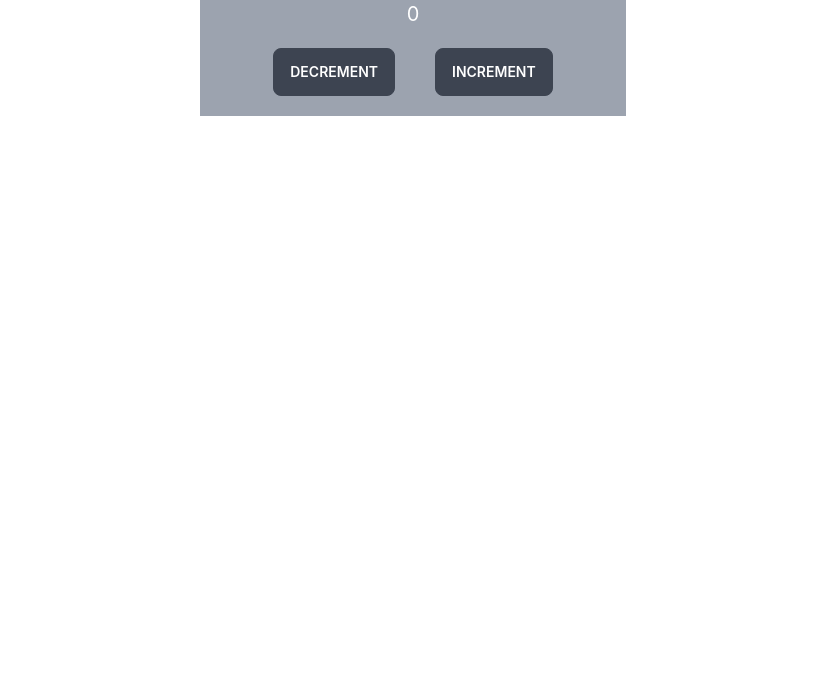
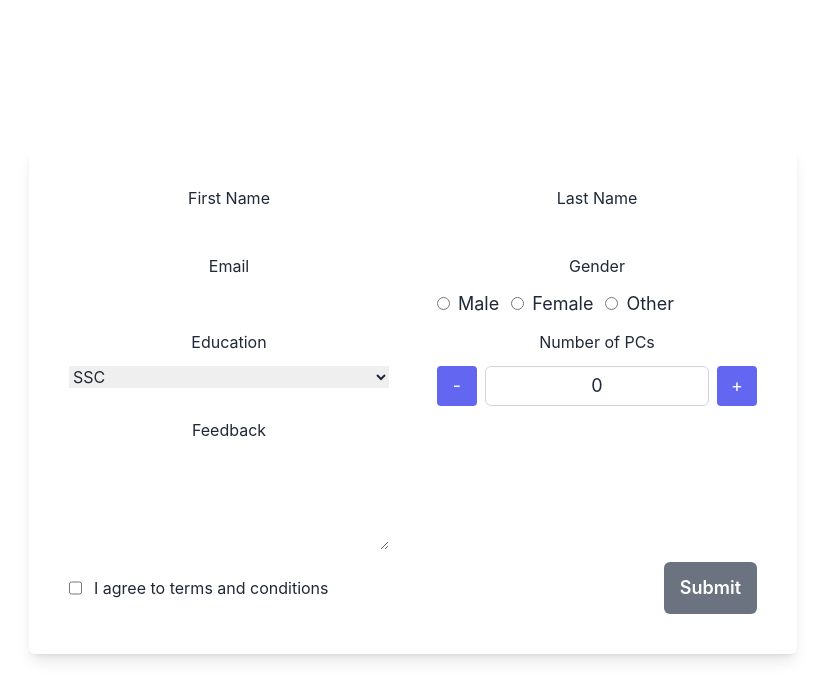
Before and after one commit to Mostafizur-Pro/ACC-Milestone2, a React (Create React App) app: page / in a window 1280 px wide. Shown: the top 700 px of the page, without its empty margins (227-1052 px from the left). Built offline with nearby package versions, Linux system fonts and the light colour scheme.

Commit message:
useReducer switch case used

```diff
--- a/src/App.js
+++ b/src/App.js
@@ -1,6 +1,7 @@
 import { createContext, useState } from "react";
 import "./App.css";
 import Counter from "./Pages/Counter";
+import LongForm from "./Pages/LongForm";
 import Parents from "./Pages/Parents";
 import ShortForm from "./Pages/ShortForm";
 
@@ -14,7 +15,8 @@
       <div className="App">
         {/* <Parents /> */}
         {/* <ShortForm /> */}
-        <Counter />
+        {/* <Counter /> */}
+        <LongForm />
       </div>
     </COUNTER_CONTEXT.Provider>
   );
--- /dev/null
+++ b/src/Pages/LongForm.js
@@ -0,0 +1,230 @@
+import React, { useReducer } from "react";
+
+const LongForm = () => {
+  const initialState = {
+    firstName: "",
+    lastName: "",
+    email: "",
+    gender: "",
+    education: "",
+    quantity: 0,
+    feedback: "",
+    term: false,
+  };
+  const reducer = (state, action) => {
+    switch (action.type) {
+      case "INPUT":
+        return {
+          ...state,
+          [action.payload.name]: action.payload.value,
+        };
+
+      //   case actionTypes.INPUT:
+      //     return {
+      //       ...state,
+      //       [action.payload.name]: action.payload.value,
+      //     };
+      //   case actionTypes.TOGGLE:
+      //     return {
+      //       ...state,
+      //       term: !state.term,
+      //     };
+      default:
+        return state;
+    }
+  };
+  const [state, dispatch] = useReducer(reducer, initialState);
+  console.log("State", state);
+
+  const submit = (event) => {
+    event.preventDefault();
+
+    console.log(state);
+  };
+  return (
+    <div className="h-screen w-screen flex justify-center items-center overflow-auto">
+      <form
+        className="shadow-lg p-10 rounded-md flex flex-wrap gap-3 max-w-3xl justify-between"
+        onSubmit={submit}
+      >
+        <div className="flex flex-col w-full max-w-xs">
+          <label className="mb-2" htmlFor="firstName">
+            First Name
+          </label>
+          <input
+            type="text"
+            name="firstName"
+            id="firstName"
+            onBlur={(e) =>
+              dispatch({
+                type: "INPUT",
+                payload: { name: e.target.name, value: e.target.value },
+              })
+            }
+          />
+        </div>
+        <div className="flex flex-col w-full max-w-xs">
+          <label className="mb-2" htmlFor="lastName">
+            Last Name
+          </label>
+          <input
+            type="text"
+            name="lastName"
+            id="lastName"
+            onBlur={(e) =>
+              dispatch({
+                type: "INPUT",
+                payload: { name: e.target.name, value: e.target.value },
+              })
+            }
+          />
+        </div>
+        <div className="flex flex-col w-full max-w-xs">
+          <label className="mb-2" htmlFor="email">
+            Email
+          </label>
+          <input
+            type="email"
+            name="email"
+            id="email"
+            onBlur={(e) =>
+              dispatch({
+                type: "INPUT",
+                payload: { name: e.target.name, value: e.target.value },
+              })
+            }
+          />
+        </div>
+        <div className="flex flex-col w-full max-w-xs">
+          <h1 className="mb-3">Gender</h1>
+          <div className="flex gap-3">
+            <div>
+              <input
+                type="radio"
+                id="male"
+                name="gender"
+                value="male"
+                onClick={(e) =>
+                  dispatch({
+                    type: "INPUT",
+                    payload: { name: e.target.name, value: e.target.value },
+                  })
+                }
+              />
+              <label className="ml-2 text-lg" for="male">
+                Male
+              </label>
+            </div>
+            <div>
+              <input
+                type="radio"
+                id="female"
+                name="gender"
+                value="female"
+                onClick={(e) =>
+                  dispatch({
+                    type: "INPUT",
+                    payload: { name: e.target.name, value: e.target.value },
+                  })
+                }
+              />
+              <label className="ml-2 text-lg" for="female">
+                Female
+              </label>
+            </div>
+            <div>
+              <input
+                type="radio"
+                id="other"
+                name="gender"
+                value="other"
+                onClick={(e) =>
+                  dispatch({
+                    type: "INPUT",
+                    payload: { name: e.target.name, value: e.target.value },
+                  })
+                }
+              />
+              <label className="ml-2 text-lg" for="other">
+                Other
+              </label>
+            </div>
+          </div>
+        </div>
+        <div className="flex flex-col w-full max-w-xs">
+          <label className="mb-3" for="education">
+            Education
+          </label>
+          <select
+            name="education"
+            id="education"
+            onChange={(e) =>
+              dispatch({
+                type: "INPUT",
+                payload: { name: e.target.name, value: e.target.value },
+              })
+            }
+          >
+            <option value="SSC">SSC</option>
+            <option value="HSC">HSC</option>
+            <option value="underGrad">Under Graduate</option>
+            <option value="graduate">Graduate</option>
+          </select>
+        </div>
+        <div className="flex flex-col w-full max-w-xs">
+          <label className="mb-3">Number of PCs</label>
+          <div className="flex justify-between items-center gap-2 ">
+            <button className="bg-indigo-500 text-lg text-white rounded h-10 w-10 ">
+              -
+            </button>
+            <div className="border flex-1 flex justify-center items-center h-10 rounded-md border-gray-300">
+              <span className="text-lg">0</span>
+            </div>
+            <button className="bg-indigo-500 text-lg text-white rounded h-10 w-10">
+              +
+            </button>
+          </div>
+        </div>
+        <div className="flex flex-col w-full max-w-xs">
+          <label className="mb-3" for="feedback">
+            Feedback
+          </label>
+          <textarea
+            name="feedback"
+            id="feedback"
+            cols="30"
+            rows="4"
+            onBlur={(e) =>
+              dispatch({
+                type: "INPUT",
+                payload: { name: e.target.name, value: e.target.value },
+              })
+            }
+          ></textarea>
+        </div>
+
+        <div className="flex justify-between items-center w-full">
+          <div className="flex  w-full max-w-xs">
+            <input
+              className="mr-3"
+              type="checkbox"
+              name="term"
+              id="terms"
+              onClick={() => dispatch({ type: "TOGGLE" })}
+            />
+            <label for="terms">I agree to terms and conditions</label>
+          </div>
+          <button
+            className=" px-4 py-3 bg-indigo-500 rounded-md font-semibold text-white text-lg disabled:bg-gray-500"
+            type="submit"
+            disabled={!state.term}
+          >
+            Submit
+          </button>
+        </div>
+      </form>
+    </div>
+  );
+};
+
+export default LongForm;
```
